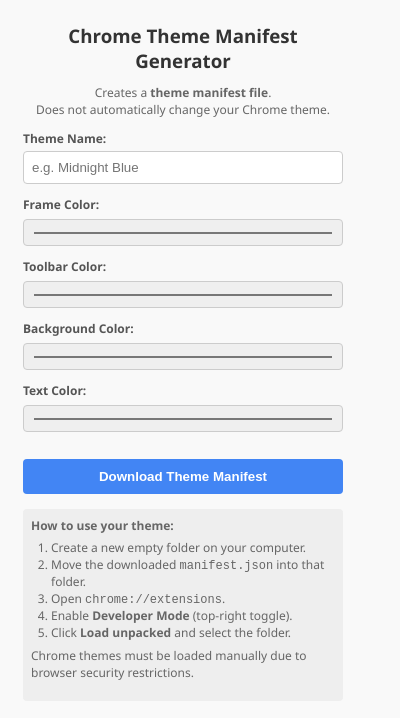
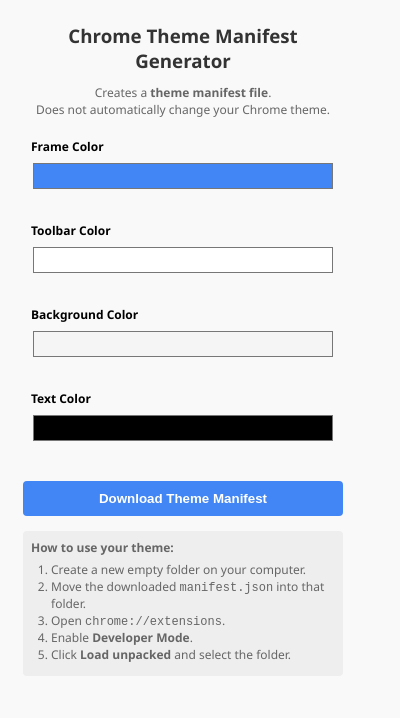
Before and after one commit to GJurado15/Chrome-Theme-Extension, a browser extension: page Chrome-theme-extension-v1.0/popup.html in a window 400 px wide. Drawn offline with Linux system fonts and the light colour scheme.

Commit message:
Added color preview to selection bars/updated readme and attribution

```diff
--- a/Chrome-theme-extension-v1.0/popup.html
+++ b/Chrome-theme-extension-v1.0/popup.html
@@ -18,23 +18,25 @@
 
     .control-group {
       margin-bottom: 12px;
+      padding: 8px;
+      border-radius: 6px;
+      transition: background-color 0.2s ease;
     }
 
     label {
       display: block;
       font-size: 12px;
       font-weight: bold;
-      color: #555;
       margin-bottom: 4px;
     }
 
-    select,
-    input {
+    input[type="color"] {
       width: 100%;
-      padding: 8px;
-      border: 1px solid #ccc;
-      border-radius: 4px;
-      box-sizing: border-box;
+      height: 34px;
+      padding: 0;
+      border: none;
+      background: none;
+      cursor: pointer;
     }
 
     button {
@@ -54,8 +56,8 @@
     }
 
     button:disabled {
+      opacity: 0.85;
       cursor: default;
-      opacity: 0.85;
     }
 
     .instructions {
@@ -77,28 +79,23 @@
     Does not automatically change your Chrome theme.
   </p>
 
-  <div class="control-group">
-    <label for="themeName">Theme Name:</label>
-    <input type="text" id="themeName" placeholder="e.g. Midnight Blue">
-  </div>
-
-  <div class="control-group">
-    <label for="frameColor">Frame Color:</label>
+  <div class="control-group color-group" id="frameGroup">
+    <label for="frameColor">Frame Color</label>
     <input type="color" id="frameColor" value="#4285f4">
   </div>
 
-  <div class="control-group">
-    <label for="toolbarColor">Toolbar Color:</label>
+  <div class="control-group color-group" id="toolbarGroup">
+    <label for="toolbarColor">Toolbar Color</label>
     <input type="color" id="toolbarColor" value="#ffffff">
   </div>
 
-  <div class="control-group">
-    <label for="bgColor">Background Color:</label>
+  <div class="control-group color-group" id="bgGroup">
+    <label for="bgColor">Background Color</label>
     <input type="color" id="bgColor" value="#f5f5f5">
   </div>
 
-  <div class="control-group">
-    <label for="textColor">Text Color:</label>
+  <div class="control-group color-group" id="textGroup">
+    <label for="textColor">Text Color</label>
     <input type="color" id="textColor" value="#000000">
   </div>
 
@@ -110,12 +107,9 @@
       <li>Create a new empty folder on your computer.</li>
       <li>Move the downloaded <code>manifest.json</code> into that folder.</li>
       <li>Open <code>chrome://extensions</code>.</li>
-      <li>Enable <strong>Developer Mode</strong> (top-right toggle).</li>
+      <li>Enable <strong>Developer Mode</strong>.</li>
       <li>Click <strong>Load unpacked</strong> and select the folder.</li>
     </ol>
-    <p style="margin-top:6px;">
-      Chrome themes must be loaded manually due to browser security restrictions.
-    </p>
   </div>
 
   <script src="popup.js"></script>
```
Also changed, not shown: Chrome-theme-extension-v1.0/AI_ATTRIBUTION.md (+9 -9 lines), Chrome-theme-extension-v1.0/README.md.
